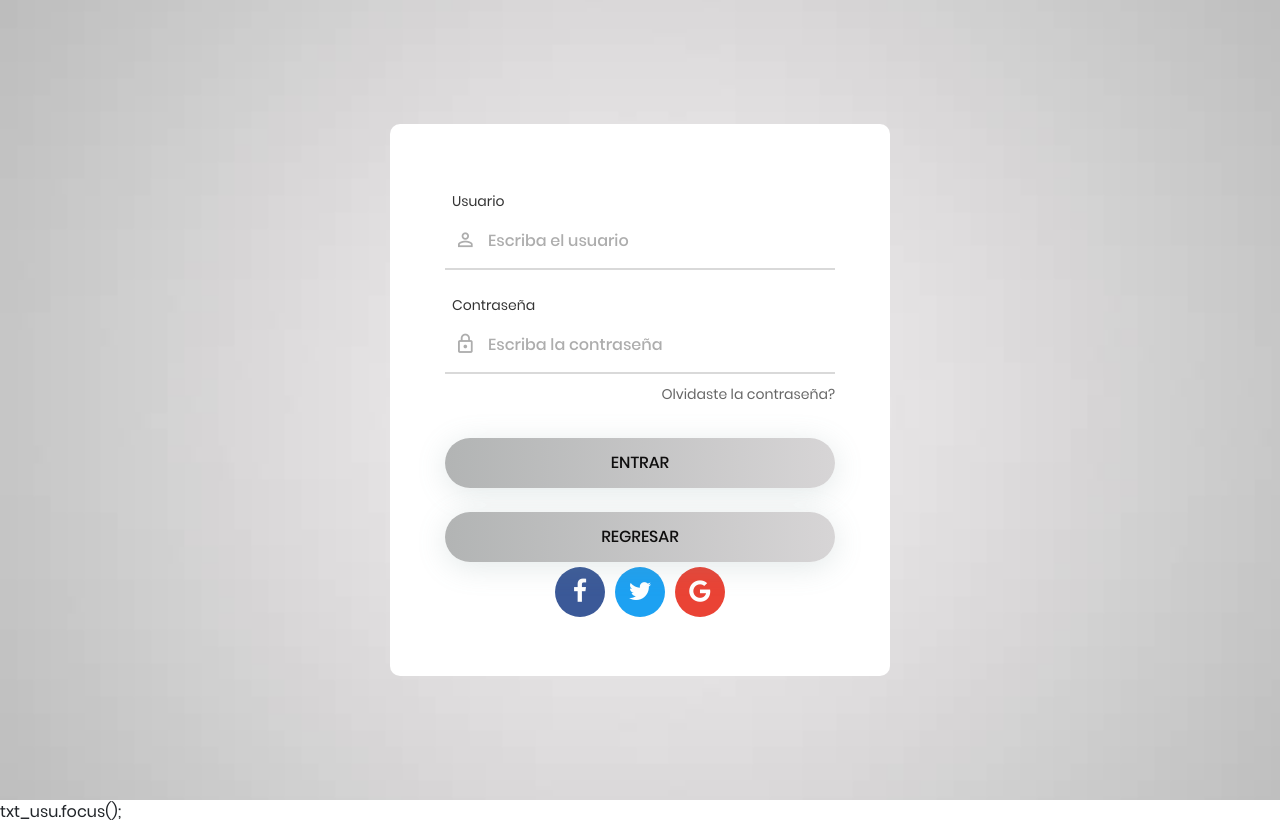
After one commit to davidescudero/LinaShop, a PHP site: page /vista/login.php in a window 1280 px wide. The commit adds this page. Run offline with PHP 8.4, Linux system fonts and the light colour scheme; some libraries are stand-ins or nearby versions.

Commit message:
se hacen cambios y actualizacion en las libreris

```diff
--- a/css/main.css
+++ b/css/main.css
@@ -1,31 +1,25 @@
-
-
-
-
 /*//////////////////////////////////////////////////////////////////
 [ FONT ]*/
 
 @font-face {
     font-family: Poppins-Regular;
-  src: url('../fonts/poppins/Poppins-Regular.ttf');
+    src: url('../vista/fonts/poppins/Poppins-Regular.ttf');
 }
 
 @font-face {
     font-family: Poppins-Medium;
-  src: url('../fonts/poppins/Poppins-Medium.ttf');
+    src: url('../vista/fonts/poppins/Poppins-Medium.ttf');
 }
 
 @font-face {
     font-family: Poppins-Bold;
-  src: url('../fonts/poppins/Poppins-Bold.ttf');
+    src: url('../vista/fonts/poppins/Poppins-Bold.ttf');
 }
 
 @font-face {
     font-family: Poppins-SemiBold;
-  src: url('../fonts/poppins/Poppins-SemiBold.ttf');
+    src: url('../vista/fonts/poppins/Poppins-SemiBold.ttf');
 }
-
-
 
 
 /*//////////////////////////////////////////////////////////////////
@@ -37,12 +31,15 @@
     box-sizing: border-box;
 }
 
-body, html {
+body,
+html {
     height: 100%;
     font-family: Poppins-Regular, sans-serif;
 }
 
+
 /*---------------------------------------------*/
+
 a {
     font-family: Poppins-Regular;
     font-size: 14px;
@@ -64,8 +61,15 @@ a:hover {
     color: gray;
 }
 
+
 /*---------------------------------------------*/
-h1,h2,h3,h4,h5,h6 {
+
+h1,
+h2,
+h3,
+h4,
+h5,
+h6 {
     margin: 0px;
 }
 
@@ -77,13 +81,15 @@ p {
     margin: 0px;
 }
 
-ul, li {
+ul,
+li {
     margin: 0px;
     list-style-type: none;
 }
 
 
 /*---------------------------------------------*/
+
 input {
     outline: none;
     border: none;
@@ -94,31 +100,78 @@ textarea {
     border: none;
 }
 
-textarea:focus, input:focus {
+textarea:focus,
+input:focus {
     border-color: transparent !important;
 }
 
-input:focus::-webkit-input-placeholder { color:transparent; }
-input:focus:-moz-placeholder { color:transparent; }
-input:focus::-moz-placeholder { color:transparent; }
-input:focus:-ms-input-placeholder { color:transparent; }
+input:focus::-webkit-input-placeholder {
+    color: transparent;
+}
 
-textarea:focus::-webkit-input-placeholder { color:transparent; }
-textarea:focus:-moz-placeholder { color:transparent; }
-textarea:focus::-moz-placeholder { color:transparent; }
-textarea:focus:-ms-input-placeholder { color:transparent; }
+input:focus:-moz-placeholder {
+    color: transparent;
+}
 
-input::-webkit-input-placeholder { color: #adadad;}
-input:-moz-placeholder { color: #adadad;}
-input::-moz-placeholder { color: #adadad;}
-input:-ms-input-placeholder { color: #adadad;}
+input:focus::-moz-placeholder {
+    color: transparent;
+}
 
-textarea::-webkit-input-placeholder { color: #adadad;}
-textarea:-moz-placeholder { color: #adadad;}
-textarea::-moz-placeholder { color: #adadad;}
-textarea:-ms-input-placeholder { color: #adadad;}
+input:focus:-ms-input-placeholder {
+    color: transparent;
+}
+
+textarea:focus::-webkit-input-placeholder {
+    color: transparent;
+}
+
+textarea:focus:-moz-placeholder {
+    color: transparent;
+}
+
+textarea:focus::-moz-placeholder {
+    color: transparent;
+}
+
+textarea:focus:-ms-input-placeholder {
+    color: transparent;
+}
+
+input::-webkit-input-placeholder {
+    color: #adadad;
+}
+
+input:-moz-placeholder {
+    color: #adadad;
+}
+
+input::-moz-placeholder {
+    color: #adadad;
+}
+
+input:-ms-input-placeholder {
+    color: #adadad;
+}
+
+textarea::-webkit-input-placeholder {
+    color: #adadad;
+}
+
+textarea:-moz-placeholder {
+    color: #adadad;
+}
+
+textarea::-moz-placeholder {
+    color: #adadad;
+}
+
+textarea:-ms-input-placeholder {
+    color: #adadad;
+}
+
 
 /*---------------------------------------------*/
+
 button {
     outline: none !important;
     border: none;
@@ -133,8 +186,10 @@ iframe {
     border: none !important;
 }
 
+
 /*//////////////////////////////////////////////////////////////////
 [ Utility ]*/
+
 .txt1 {
     font-family: Poppins-Regular;
     font-size: 14px;
@@ -150,14 +205,22 @@ iframe {
     text-transform: uppercase;
 }
 
-.bg1 {background-color: #3b5998}
-.bg2 {background-color: #1da1f2}
-.bg3 {background-color: #ea4335}
+.bg1 {
+    background-color: #3b5998
+}
 
+.bg2 {
+    background-color: #1da1f2
+}
+
+.bg3 {
+    background-color: #ea4335
+}
 
 
 /*//////////////////////////////////////////////////////////////////
 [ login ]*/
+
 .limiter {
     width: 100%;
     margin: 0 auto;
@@ -205,7 +268,6 @@ iframe {
 }
 
 
-
 /*------------------------------------------------------------------
 [ Input ]*/
 
@@ -228,7 +290,6 @@ iframe {
     font-size: 16px;
     color: #333333;
     line-height: 1.2;
-
     display: block;
     width: 100%;
     height: 55px;
@@ -238,6 +299,7 @@ iframe {
 
 
 /*---------------------------------------------*/
+
 .focus-input100 {
     position: absolute;
     display: block;
@@ -253,7 +315,6 @@ iframe {
     font-family: Material-Design-Iconic-Font;
     color: #adadad;
     font-size: 22px;
-
     display: -webkit-box;
     display: -webkit-flex;
     display: -moz-box;
@@ -284,26 +345,26 @@ iframe {
     transition: all 0.4s;
 }
 
-
-.input100:focus + .focus-input100::before {
+.input100:focus+.focus-input100::before {
     width: 100%;
 }
 
-.has-val.input100 + .focus-input100::before {
+.has-val.input100+.focus-input100::before {
     width: 100%;
 }
 
-.input100:focus + .focus-input100::after {
+.input100:focus+.focus-input100::after {
     color: gray;
 }
 
-.has-val.input100 + .focus-input100::after {
+.has-val.input100+.focus-input100::after {
     color: gray;
 }
 
 
 /*------------------------------------------------------------------
 [ Button ]*/
+
 .container-login100-form-btn {
     display: -webkit-box;
     display: -webkit-flex;
@@ -322,7 +383,6 @@ iframe {
     border-radius: 25px;
     overflow: hidden;
     margin: 0 auto;
-
     box-shadow: 0 5px 30px 0px rgba(147, 169, 170, 0.2);
     -moz-box-shadow: 0 5px 30px 0px rgba(52, 54, 54, 0.2);
     -webkit-box-shadow: 0 5px 30px 0px rgba(116, 145, 146, 0.2);
@@ -342,7 +402,6 @@ iframe {
     background: linear-gradient(right, #b2b4b4, #d7d5d6, #b2b4b4, #d7d5d6);
     top: 0;
     left: -100%;
-
     -webkit-transition: all 0.4s;
     -o-transition: all 0.4s;
     -moz-transition: all 0.4s;
@@ -355,7 +414,6 @@ iframe {
     color: rgb(15, 14, 14);
     line-height: 1.2;
     text-transform: uppercase;
-
     display: -webkit-box;
     display: -webkit-flex;
     display: -moz-box;
@@ -396,16 +454,13 @@ iframe {
     transform: translateY(50%);
     right: 2px;
     pointer-events: none;
-
     font-family: Poppins-Regular;
     color: #c80000;
     font-size: 13px;
     line-height: 1.4;
     text-align: left;
-
     visibility: hidden;
     opacity: 0;
-
     -webkit-transition: opacity 0.4s;
     -o-transition: opacity 0.4s;
     -moz-transition: opacity 0.4s;
@@ -443,10 +498,10 @@ iframe {
 
 /*//////////////////////////////////////////////////////////////////
 [ Social item ]*/
+
 .login100-social-item {
     font-size: 25px;
     color: #fff;
-
     display: -webkit-box;
     display: -webkit-flex;
     display: -moz-box;
@@ -465,6 +520,7 @@ iframe {
     background-color: #333333;
 }
 
+
 /*//////////////////////////////////////////////////////////////////
 [ Responsive ]*/
 
--- /dev/null
+++ b/vista/login.php
@@ -0,0 +1,127 @@
+<?php
+session_start();
+require_once("../modelo/conexion.php");
+
+if (isset($_SESSION['S_IDUSUARIO'])) {
+	header('Location:../vista/index.php');
+}
+?>
+
+
+<!DOCTYPE html>
+<html lang="en">
+
+<head>
+	<title>Login Lina Shop</title>
+	<meta charset="UTF-8">
+	<meta name="viewport" content="width=device-width, initial-scale=1">
+	<!--===============================================================================================-->
+	<link rel="icon" type="image/png" href="../assets/icono.png" />
+	<!--===============================================================================================-->
+	<link rel="stylesheet" type="text/css" href="vendor/bootstrap/css/bootstrap.min.css">
+	<!--===============================================================================================-->
+	<link rel="stylesheet" type="text/css" href="fonts/font-awesome-4.7.0/css/font-awesome.min.css">
+	<!--===============================================================================================-->
+	<link rel="stylesheet" type="text/css" href="fonts/iconic/css/material-design-iconic-font.min.css">
+	<!--===============================================================================================-->
+	<link rel="stylesheet" type="text/css" href="vendor/animate/animate.css">
+	<!--===============================================================================================-->
+	<link rel="stylesheet" type="text/css" href="vendor/css-hamburgers/hamburgers.min.css">
+	<!--===============================================================================================-->
+	<link rel="stylesheet" type="text/css" href="vendor/animsition/css/animsition.min.css">
+	<!--===============================================================================================-->
+	<link rel="stylesheet" type="text/css" href="vendor/select2/select2.min.css">
+	<!--===============================================================================================-->
+	<link rel="stylesheet" type="text/css" href="vendor/daterangepicker/daterangepicker.css">
+	<!--===============================================================================================-->
+	<link rel="stylesheet" type="text/css" href="../css/util.css">
+	<link rel="stylesheet" type="text/css" href="../css/main.css">
+	<!--===============================================================================================-->
+</head>
+
+<body>
+
+	<div class="limiter">
+		<div class="container-login100" style="background-image: url('../assets/images/bg-01.jpg');">
+			<div class="wrap-login100 p-l-55 p-r-55 p-t-65 p-b-54">
+				<div class="wrap-input100 validate-input m-b-23" data-validate="Username is reauired">
+					<span class="label-input100">Usuario</span>
+					<input class="input100" type="text" name="username" placeholder="Escriba el usuario" id="txt_usuario">
+					<span class="focus-input100" data-symbol="&#xf206;"></span>
+				</div>
+
+				<div class="wrap-input100 validate-input" data-validate="Password is required">
+					<span class="label-input100">Contraseña</span>
+					<input class="input100" type="password" name="pass" placeholder="Escriba la contrase&ntilde;a" id="txt_clave">
+					<span class="focus-input100" data-symbol="&#xf190;"></span>
+				</div>
+
+				<div class="text-right p-t-8 p-b-31">
+					<a href="#">
+						Olvidaste la contraseña?
+					</a>
+				</div>
+
+				<div class="container-login100-form-btn">
+					<div class="wrap-login100-form-btn">
+						<div class="login100-form-bgbtn"></div>
+						<button class="login100-form-btn" onclick="VerificarUsuario()">
+							Entrar
+						</button>
+					</div>
+				</div>
+				<br>
+				<div class="container-login100-form-btn">
+					<div class="wrap-login100-form-btn">
+						<div class="login100-form-bgbtn"></div>
+						<button class="login100-form-btn" onclick="location.href='../index.html'">
+							regresar
+						</button>
+					</div>
+				</div>
+
+				<div class="flex-c-m">
+					<a href="#" class="login100-social-item bg1">
+						<i class="fa fa-facebook"></i>
+					</a>
+
+					<a href="#" class="login100-social-item bg2">
+						<i class="fa fa-twitter"></i>
+					</a>
+
+					<a href="#" class="login100-social-item bg3">
+						<i class="fa fa-google"></i>
+					</a>
+				</div>
+
+			</div>
+		</div>
+	</div>
+
+
+	<div id="dropDownSelect1"></div>
+
+	<!--===============================================================================================-->
+	<script src="vendor/jquery/jquery-3.2.1.min.js"></script>
+	<script src="https://cdn.jsdelivr.net/npm/sweetalert2@9"></script>
+
+	<!--===============================================================================================-->
+	<script src="vendor/animsition/js/animsition.min.js"></script>
+	<!--===============================================================================================
+	<script src="vendor/bootstrap/js/popper.js"></script>-->
+	<!--===============================================================================================-->
+	<script src="vendor/select2/select2.min.js"></script>
+	<!--===============================================================================================-->
+	<script src="vendor/daterangepicker/moment.min.js"></script>
+	<script src="vendor/daterangepicker/daterangepicker.js"></script>
+	<!--===============================================================================================-->
+	<script src="vendor/countdowntime/countdowntime.js"></script>
+	<!--===============================================================================================-->
+
+	<script src="../js/scripts.js"></script>
+
+
+	txt_usu.focus();
+	</script>
+
+</html>
```
Also changed, not shown: index.html (+14 -11 lines), js/main.js (deleted, +0 -71 lines), js/scripts.js (+7 -7 lines), vista/index.php (deleted, +0 -124 lines), vista/registro.php (+8 -8 lines). Lines whose indentation alone changed are shown as unchanged.
